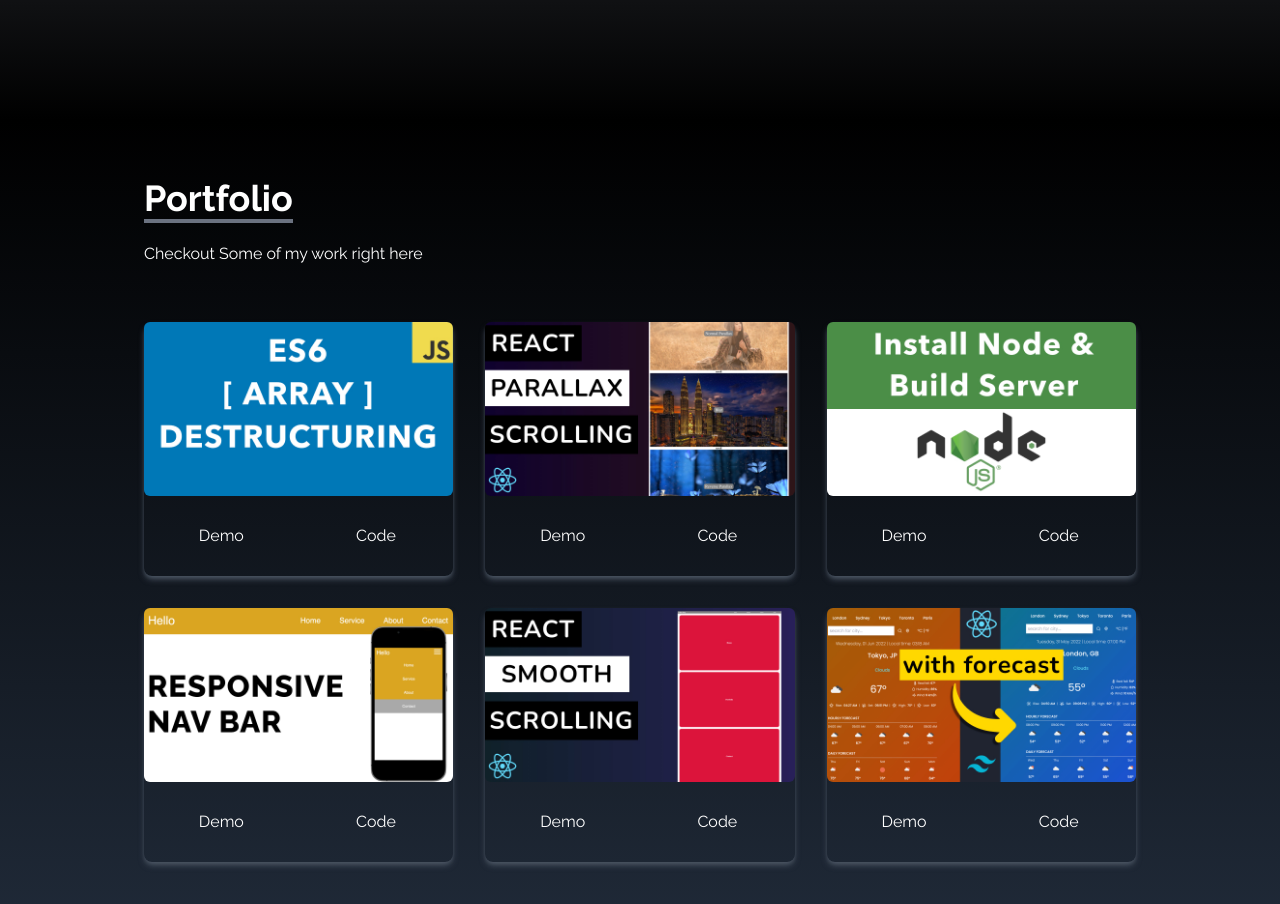
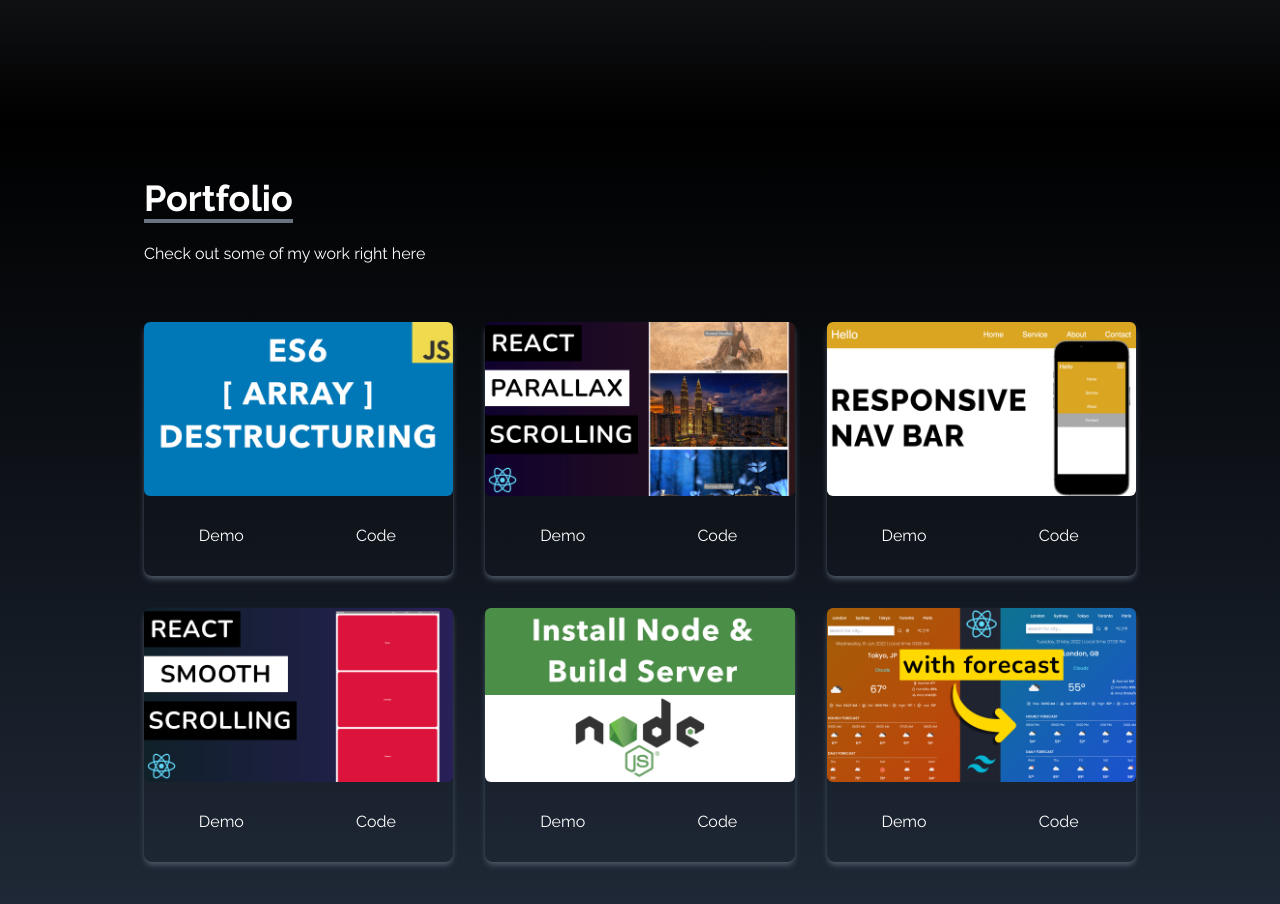
Before and after one commit to masete/turbo-goggles, a React (Create React App) app: page / in a window 1280 px wide. Shown: the part 1480-2384 px from the top of the page. Built offline with nearby package versions, Linux system fonts and the light colour scheme.

Commit message:
feat: added changes to portfolio

```diff
--- a/src/components/Portfolio.jsx
+++ b/src/components/Portfolio.jsx
@@ -7,71 +7,68 @@ import reactSmooth from "../assets/portfolio/reactSmooth.jpg";
 import reactWeather from "../assets/portfolio/reactWeather.jpg";
 
 const Portfolio = () => {
-
   const portfolios = [
     {
-      id:1,
-      src:arrayDestruct
+      id: 1,
+      src: arrayDestruct,
     },
     {
-      id:2,
-      src:reactParallax
+      id: 2,
+      src: reactParallax,
     },
     {
-      id:3,
-      src:installNode
+      id: 3,
+      src: navbar,
     },
     {
-      id:4,
-      src:navbar
+      id: 4,
+      src: reactSmooth,
     },
     {
-      id:5,
-      src:reactSmooth
+      id: 5,
+      src: installNode,
     },
     {
-      id:6,
-      src:reactWeather
-    }
-  ]
+      id: 6,
+      src: reactWeather,
+    },
+  ];
+
   return (
-    <>
-    <div name='portfolio' className="bg-gradient-to-b from-black to-gray-800 w-full text-white md: h-screen">
-
+    <div
+      name="portfolio"
+      className="bg-gradient-to-b from-black to-gray-800 w-full text-white md:h-screen"
+    >
       <div className="max-w-screen-lg p-4 mx-auto flex flex-col justify-center w-full h-full">
-
         <div className="pb-8">
-          <p className="text-4xl font-bold inline border-b-4 border-gray-500">Portfolio</p>
-          <p className="py-6">Checkout Some of my work right here</p>
+          <p className="text-4xl font-bold inline border-b-4 border-gray-500">
+            Portfolio
+          </p>
+          <p className="py-6">Check out some of my work right here</p>
         </div>
 
+        <div className="grid sm:grid-cols-2 md:grid-cols-3 gap-8 px-12 sm:px-0">
+          {portfolios.map(({ id, src }) => (
+            <div key={id} className="shadow-md shadow-gray-600 rounded-lg">
+              <img
+                src={src}
+                alt=""
+                className="rounded-md duration-200 hover:scale-105"
+              />
+              <div className="flex items-center justify-center">
+                <button className="w-1/2 px-6 py-3 m-4 duration-200 hover:scale-105">
+                  Demo
+                </button>
+                <button className="w-1/2 px-6 py-3 m-4 duration-200 hover:scale-105">
+                  Code
+                </button>
+              </div>
+            </div>
+          ))}
+        </div>
+      </div>
+    </div>
+  );
+};
 
-        <div className="grid sm:grid-cols-2 md:grid-cols-3 gap-8 px-12 sm:px-0">
-
-          {
-            portfolios.map(({id, src})=>(
-          <div className="shadow-md shadow-gray-600 rounded-lg">
-
-
-            <img src={src} alt="react weather" className="rounded-md duration-200 hover:scale-105"/>
-
-            <div className="flex items-center justify-center">
-              <button className="w-1/2 px-6 py-3 m-4 duration-200 hover:scale-105">Demo</button>
-              <button className="w-1/2 px-6 py-3 m-4 duration-200 hover:scale-105">Code</button>
-            </div>
-
-          </div>
-            ))
-          }
-
-
-        </div>
-
-      </div>
-
-    </div>
-    </>
-  )
-}
-
-export default Portfolio
+export default Portfolio;
```
